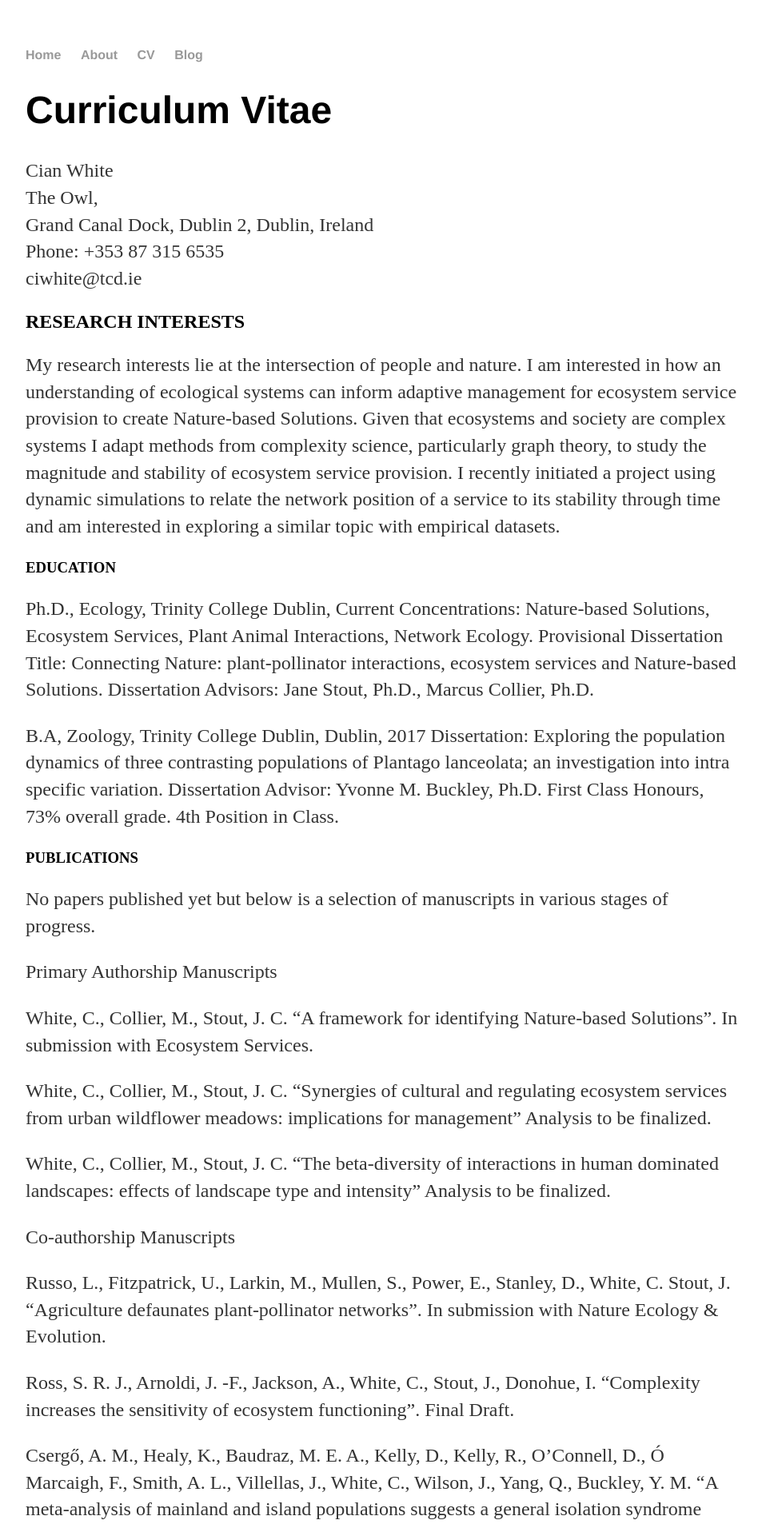
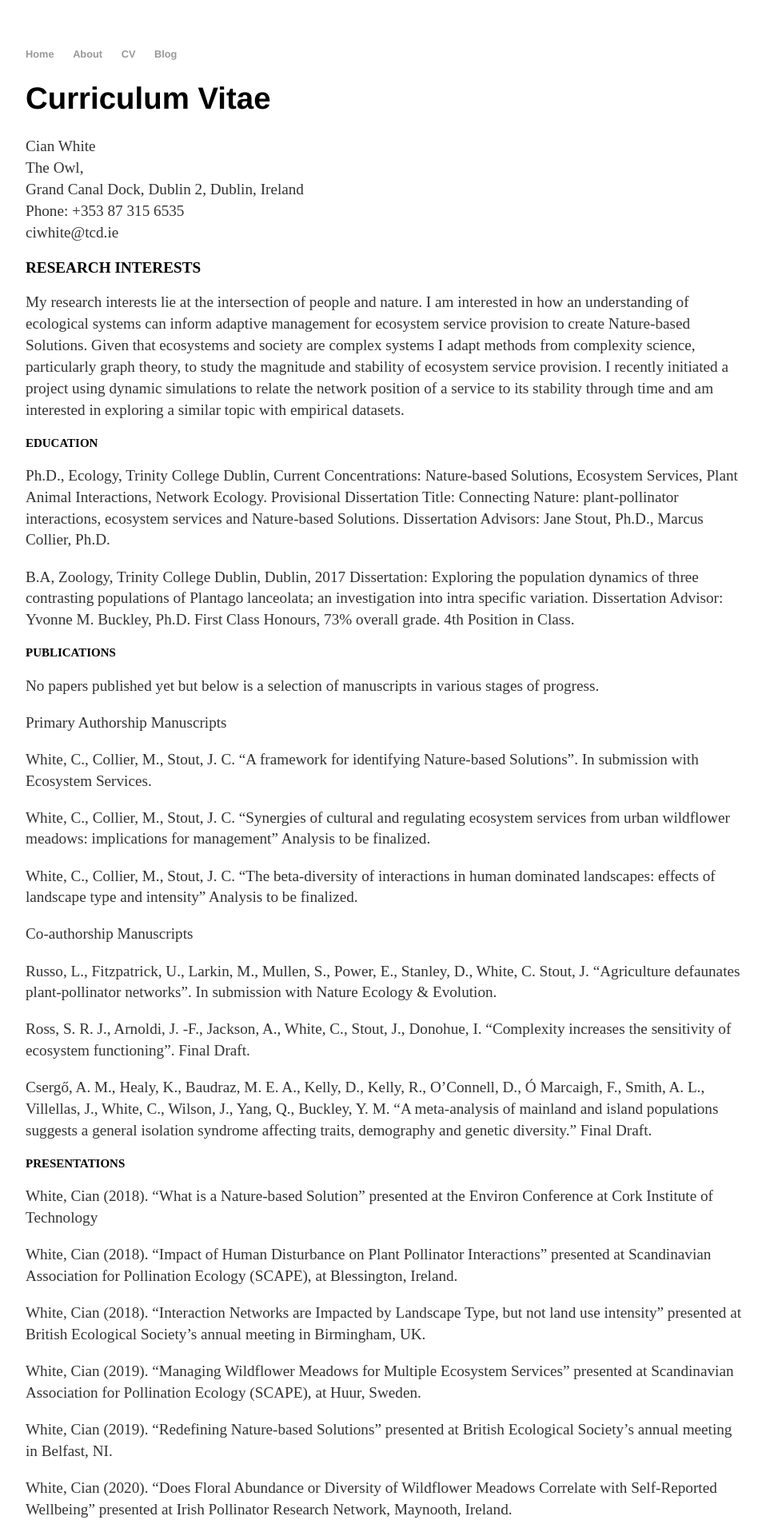
Before and after one commit to ciwhite/ciwhite.github.io, a Jekyll site: the page built from cv/cv.md, in a window 1280 px wide. Shown: the top 1911 px of the page at 80% size, without its empty margins (160-1118 px from the left). Built offline with Jekyll 4.4.1, drawn with Linux system fonts in a browser that asks for light colours.

Commit message:
Update cv.css

```diff
--- a/css/cv.css
+++ b/css/cv.css
@@ -1,7 +1,7 @@
 body {
     margin: 60px auto;
     width: 70%;
-    font size: 0.8em;
+    font-size: 0.8em;
 }
 nav ul, footer ul {
     font-family:'Helvetica', 'Arial', 'Sans-Serif';
```
